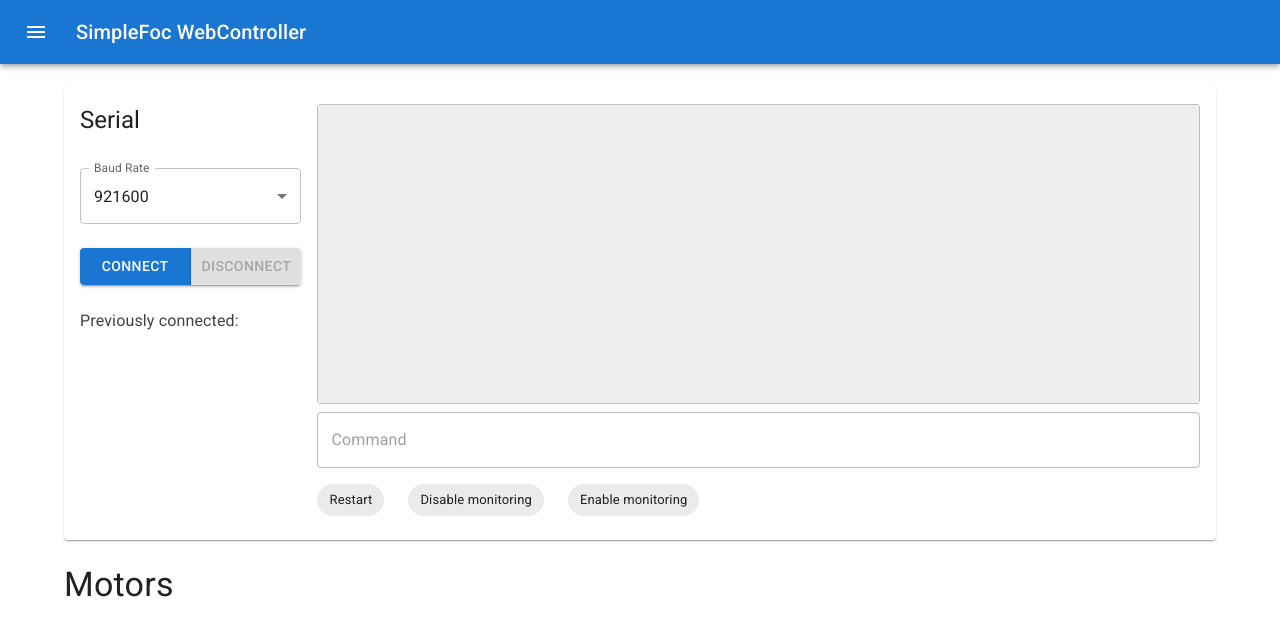
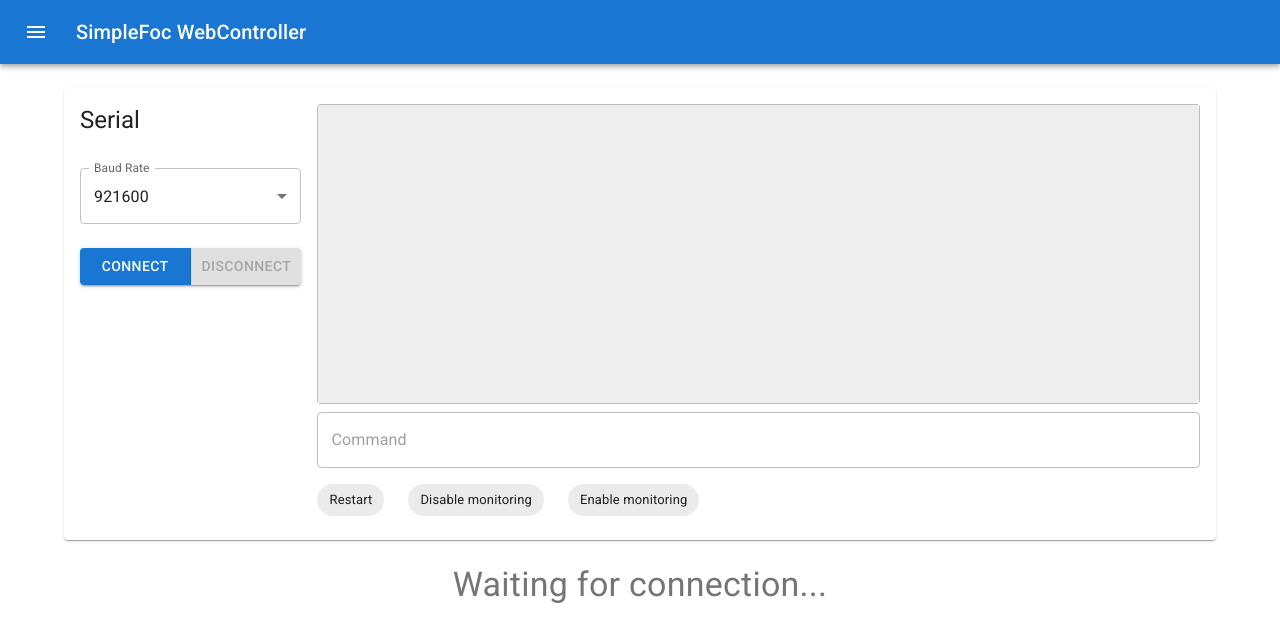
Before and after one commit to geekuillaume/simplefoc-webcontroller, a React (Vite) app: page / in a window 1280 px wide. Shown: the top 642 px of the page. Built offline with nearby package versions, Linux system fonts and the light colour scheme.

Commit message:
Adds messages when no motor

```diff
--- a/src/components/Motors.tsx
+++ b/src/components/Motors.tsx
@@ -3,6 +3,7 @@
   Card,
   CardContent,
   CardHeader,
+  CircularProgress,
   Stack,
   Typography,
 } from "@mui/material";
@@ -19,11 +20,13 @@
 import { FocBoolean } from "./Parameters/FocBoolean";
 import { FocScalar } from "./Parameters/FocScalar";
 import { MotorMonitorGraph } from "./MotorMonitorGraph";
+import { useSerialPortOpenStatus } from "../lib/serialContext";
 
 const MOTOR_OUTPUT_REGEX = /^\?(\w):(.*)\r?$/;
 
 export const Motors = () => {
   const [motors, setMotors] = useState<{ [key: string]: string }>({});
+  const portOpen = useSerialPortOpenStatus();
 
   useSerialIntervalSender("?", 10000);
   useSerialLineEvent((line) => {
@@ -36,9 +39,31 @@
     }
   });
 
+  if (!Object.keys(motors).length) {
+    if (!portOpen) {
+      return (
+        <Stack gap={3} alignItems="center">
+          <Typography variant="h4" sx={{ color: "grey.600" }}>
+            Waiting for connection...
+          </Typography>
+        </Stack>
+      );
+    }
+    return (
+      <Stack gap={3} alignItems="center">
+        <CircularProgress sx={{ color: "grey.600" }} />
+        <Typography variant="h4" sx={{ color: "grey.600" }}>
+          Waiting for motors list from controller...
+        </Typography>
+        <Typography sx={{ color: "grey.600" }}>
+          Make sure to use "machine_readable" verbose mode
+        </Typography>
+      </Stack>
+    );
+  }
+
   return (
     <Stack>
-      <Typography variant="h4">Motors</Typography>
       {Object.entries(motors).map(([key, name]) => (
         <Card key={key}>
           <CardHeader
--- a/src/components/SerialManager.tsx
+++ b/src/components/SerialManager.tsx
@@ -94,6 +94,7 @@
                 Disconnect
               </Button>
             </ButtonGroup>
+            {!!ports.length && (
               <Stack gap={1} alignContent="center" alignItems="stretch">
                 <Typography sx={{ color: "grey.800" }}>
                   Previously connected:
@@ -110,6 +111,7 @@
                   />
                 ))}
               </Stack>
+            )}
           </Stack>
           <Stack flex={1} gap={1}>
             <SerialOutputViewer />
```
Lines whose indentation alone changed are shown as unchanged.
